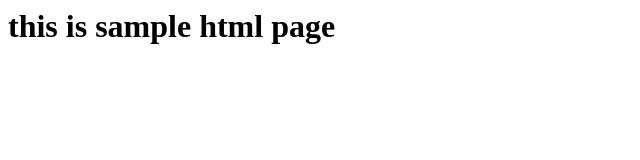
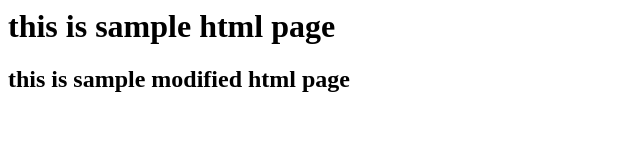
Before and after one commit to vikram9669/webproject1018, a plain HTML site: page index.html in a window 1280 px wide. Shown: the whole page, without its empty margins (0-640 px from the left). Drawn offline with Linux system fonts and the light colour scheme.

Commit message:
updated index.html

```diff
--- a/index.html
+++ b/index.html
@@ -1 +1,2 @@
 <h1> this is sample html page </h1>
+<h2> this is sample modified html page </h2>
```
